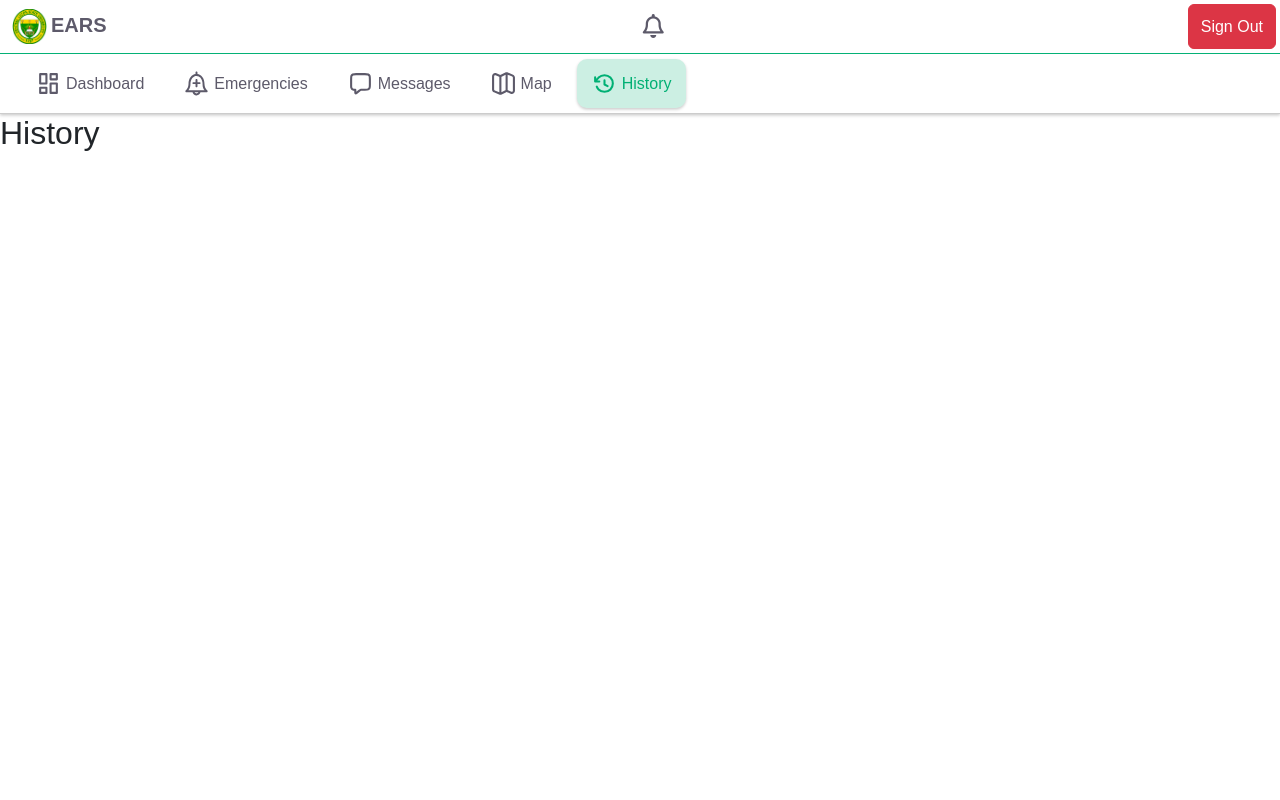
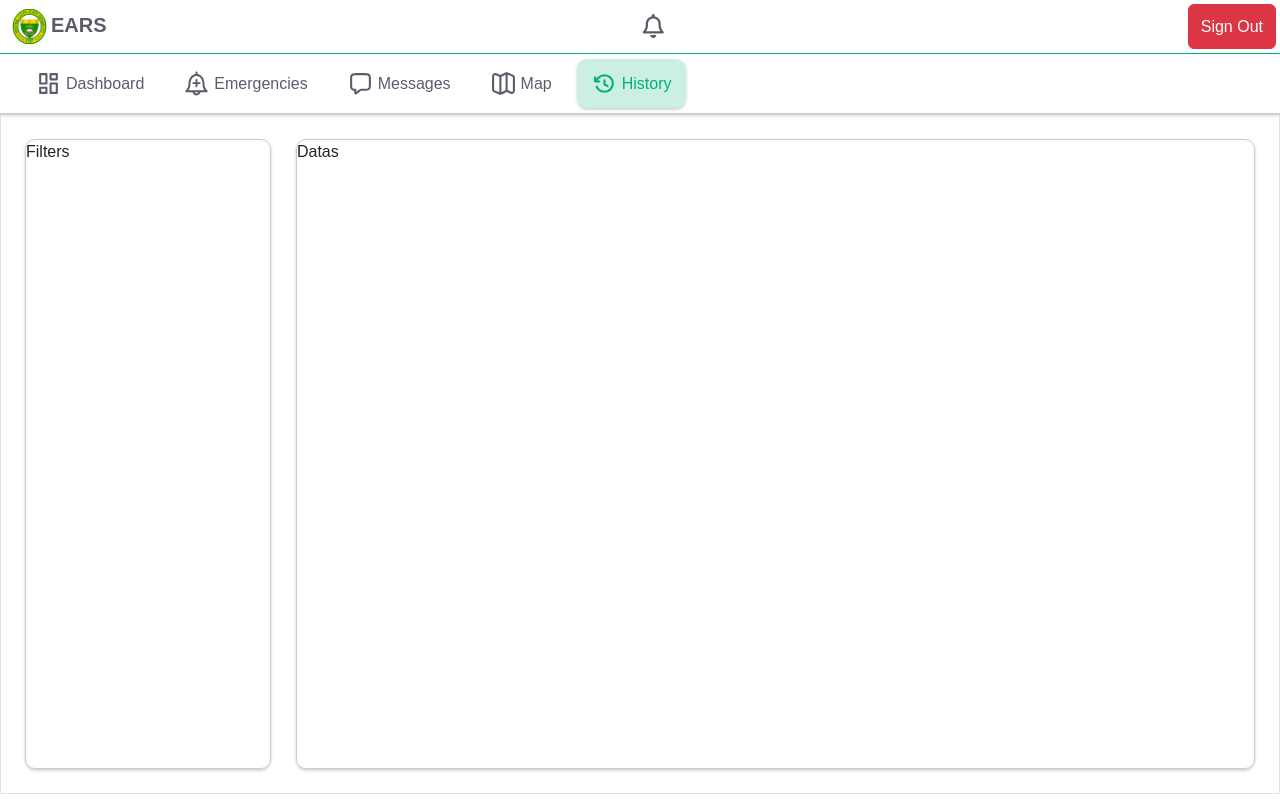
Before and after one commit to clark-jrb/Project-Emergency-Alert-and-Response-System, a React (Create React App) app in the folder client/: page /usf/history in a window 1280 px wide. Built offline with nearby package versions, Linux system fonts and the light colour scheme; no server answers; the database is empty.

Commit message:
History component (initial)

```diff
--- a/client/public/index.html
+++ b/client/public/index.html
@@ -24,7 +24,7 @@
       work correctly both with client-side routing and a non-root public URL.
       Learn how to configure a non-root public URL by running `npm run build`.
     -->
-    <title>React App</title>
+    <title>CLSU EARS</title>
   </head>
   <body>
     <noscript>You need to enable JavaScript to run this app.</noscript>
--- a/client/src/components/Emergencies.js
+++ b/client/src/components/Emergencies.js
@@ -10,7 +10,7 @@ import { FilterListProvider } from '../context/FilterListContext'
 
 const Emergencies = () => {
     return (
-        <div className='emergency-content p-3'>
+        <div className='emergency-content p-4'>
 
                 <RequestInfoProvider>
                     <UsersProvider>
@@ -23,8 +23,6 @@ const Emergencies = () => {
                             <EmergencyInfo/>
                         </FilterListProvider>
 
-
-
                     </UsersProvider>
                 </RequestInfoProvider>
         </div>
--- a/client/src/components/History.js
+++ b/client/src/components/History.js
@@ -1,10 +1,14 @@
 import React from 'react'
 import 'bootstrap/dist/css/bootstrap.min.css'
+import '../styles/history.css'
+import HistoryFilters from '../views/History/history-filters'
+import HistoryDatas from '../views/History/history-datas'
 
 const History = () => {
     return (
-        <div>
-            <h2>History</h2>
+        <div className='history-content border p-4'>
+            <HistoryFilters/>
+            <HistoryDatas/>
         </div>
     )
 }
--- a/client/src/styles/emergencies.css
+++ b/client/src/styles/emergencies.css
@@ -17,7 +17,7 @@
     display: flex;
     justify-content: center;
     align-items: center;
-    gap: 15px;
+    gap: 25px;
 }
 
 .emer-lists {
@@ -33,7 +33,7 @@
 
 .emergency-info {
     height: 100%;
-    width: 69%;
+    width: 68%;
     border: #ccc solid 1px;
     border-radius: 10px;
     /* margin: 5px;
--- /dev/null
+++ b/client/src/styles/history.css
@@ -0,0 +1,37 @@
+:root {
+    --green: #00b074;
+    --font-text: #5d5a6a;
+    --nav-top: #008e5f;
+    --yellow: #F7C604;
+    --red: #FE5B5B;
+    --blue: #2D9CDB;
+
+    --light-green: #d9f3ea;
+    --light-red: #f9bdbd;
+    --light-blue: #9cdbff;
+    --light-yellow: #fff2be;
+}
+
+.history-content {
+    height: 100%;
+    display: flex;
+    justify-content: center;
+    align-items: center;
+    gap: 25px;
+}
+
+.history-filters {
+    height: 100%;
+    width: 20%;
+    border: #ccc solid 1px;
+    border-radius: 10px;
+    box-shadow: 0 1.5px 3px 0 #ccc;
+}
+
+.history-datas {
+    height: 100%;
+    width: 78%;
+    border: #ccc solid 1px;
+    border-radius: 10px;
+    box-shadow: 0 1.5px 3px 0 #ccc;
+}
--- /dev/null
+++ b/client/src/views/History/history-datas.js
@@ -0,0 +1,12 @@
+import React from 'react'
+import 'bootstrap/dist/css/bootstrap.min.css'
+
+const HistoryDatas = () => {
+    return (
+        <div className='history-datas'>
+            <p>Datas</p>
+        </div>
+    )
+}
+
+export default HistoryDatas
--- /dev/null
+++ b/client/src/views/History/history-filters.js
@@ -0,0 +1,12 @@
+import React from 'react'
+import 'bootstrap/dist/css/bootstrap.min.css'
+
+const HistoryFilters = () => {
+    return (
+        <div className='history-filters'>
+            <p>Filters</p>
+        </div>
+    )
+}
+
+export default HistoryFilters
```
